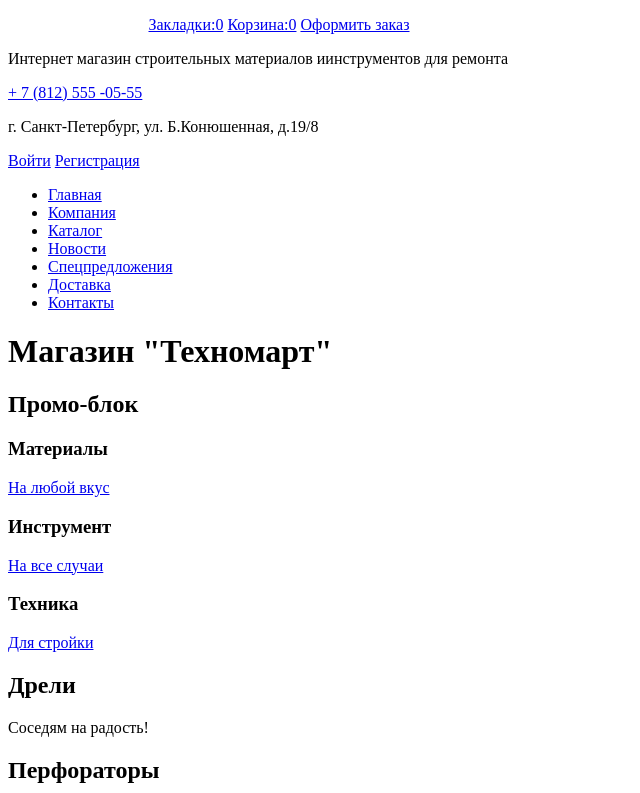
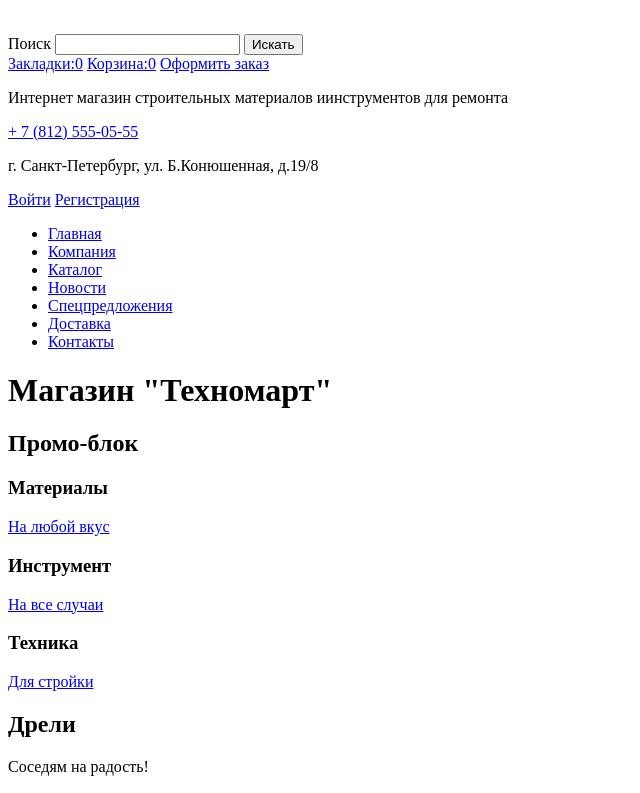
Before and after one commit to zimiki/824601-technomart-26, a plain HTML site: page index.html in a window 1280 px wide. Shown: the top 793 px of the page, without its empty margins (0-640 px from the left). Drawn offline with Linux system fonts and the light colour scheme.

Commit message:
разметка формы поиска

```diff
--- a/index.html
+++ b/index.html
@@ -11,13 +11,17 @@
     <div>
       <a class="logo btn" href="index.html"><img src="img/icon/logo-technomart.svg"
           alt="Логотип магазина Техномарт"></a>
-      <!-- Здесь будет форма-->
+      <form>
+        <label for="search">Поиск</label>
+        <input id="search" type="text" name="search">
+        <button type="submit">Искать</button>
+      </form>
       <a href="#">Закладки:0</a>
       <a href="#">Корзина:0</a>
       <a href="#">Оформить заказ</a>
     </div>
     <p>Интернет магазин строительных материалов иинструментов для ремонта</p>
-    <a href="tel:7-812-05-55">+ 7 (812) 555 -05-55</a>
+    <a href="tel:7-812-555-05-55">+ 7 (812) 555-05-55</a>
     <p>г. Санкт-Петербург, ул. Б.Конюшенная, д.19/8</p>
 
     <div>
```
Also changed, not shown: catalog.html (+11 -5 lines).
